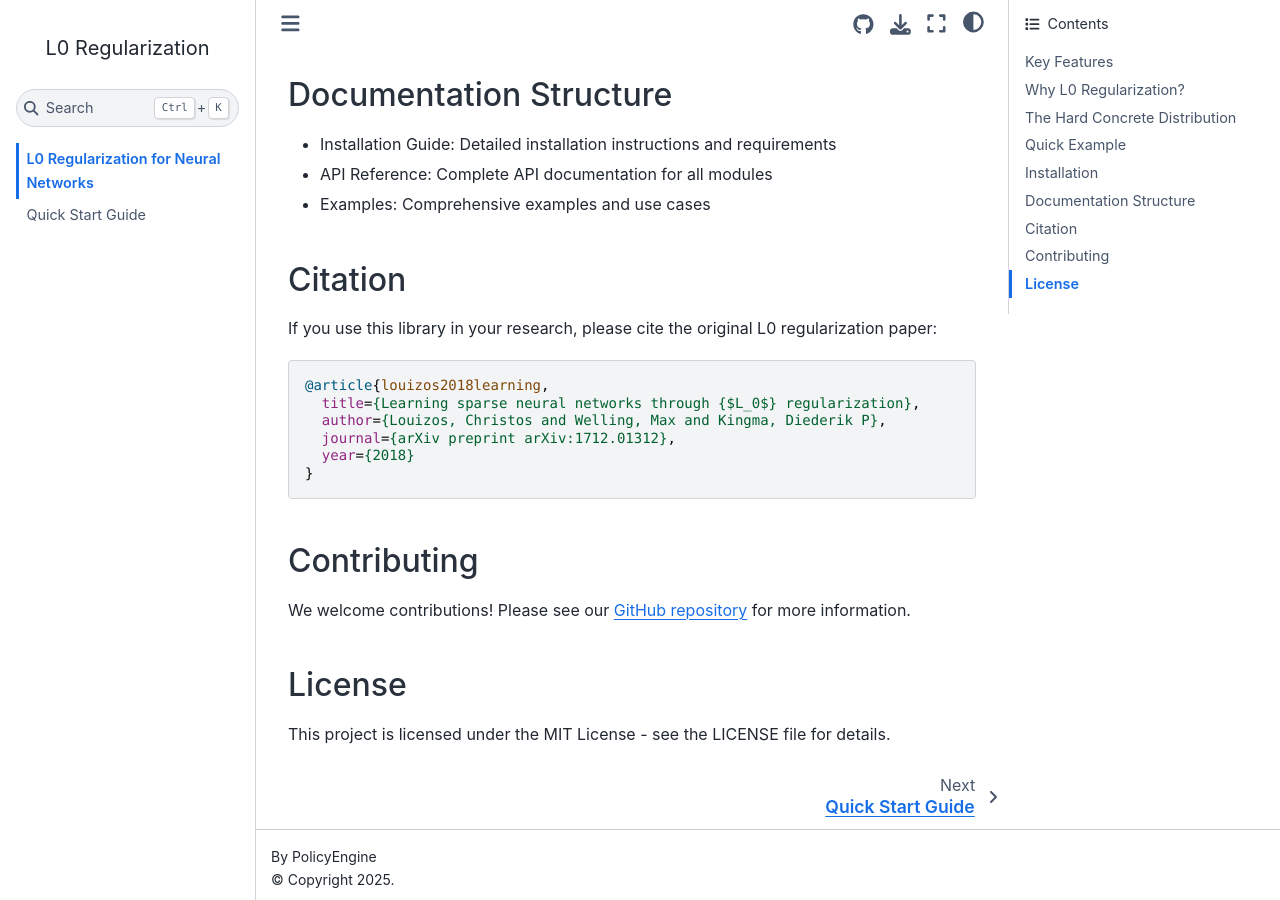
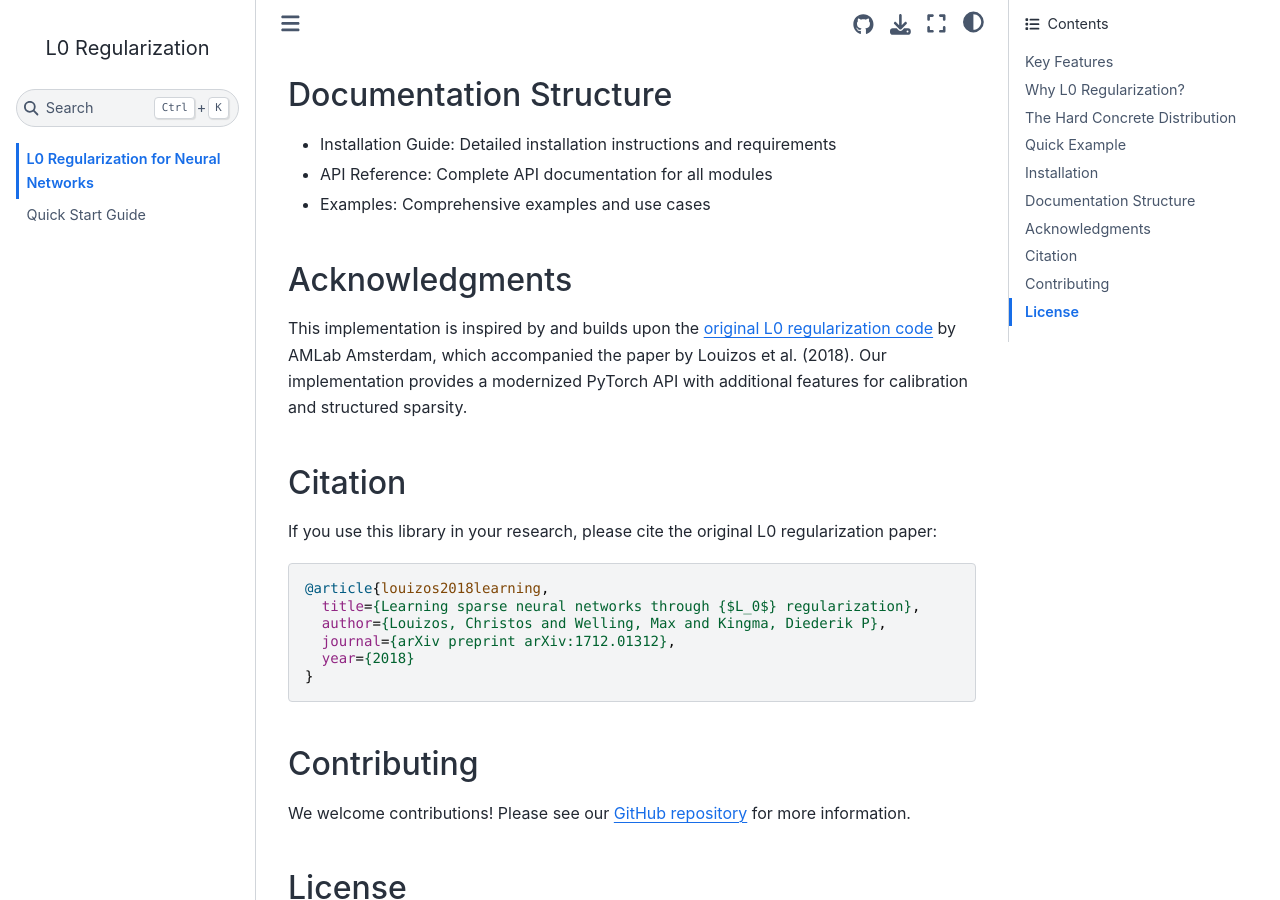
Before and after one commit to PolicyEngine/L0, a Jupyter Book: the page built from docs/index.md, in a window 1280 px wide and 900 px high, scrolled down 1959 px. Built offline with Jupyter Book 1.0.4 settings and Sphinx 7.4.7 and the Sphinx Book theme 1.1.4, drawn with Linux system fonts in a browser that asks for light colours; pages that are not in the unit, such as notebooks, are missing from menus; cross-references to code outside the pages are shown as plain code.

Commit message:
Add proper attribution to AMLab-Amsterdam/L0_regularization
- Credit original implementation in README and documentation index
- Acknowledge that this builds upon their pioneering work
- Clarify our contributions (modernized API, calibration features, structured sparsity)

```diff
--- a/docs/index.md
+++ b/docs/index.md
@@ -73,6 +73,10 @@ pip install git+https://github.com/PolicyEngine/L0.git
 - [API Reference](api_reference.md): Complete API documentation for all modules
 - [Examples](examples.md): Comprehensive examples and use cases
 
+## Acknowledgments
+
+This implementation is inspired by and builds upon the [original L0 regularization code](https://github.com/AMLab-Amsterdam/L0_regularization) by AMLab Amsterdam, which accompanied the paper by Louizos et al. (2018). Our implementation provides a modernized PyTorch API with additional features for calibration and structured sparsity.
+
 ## Citation
 
 If you use this library in your research, please cite the original L0 regularization paper:
```
Also changed, not shown: README.md (+4 -0 lines).
